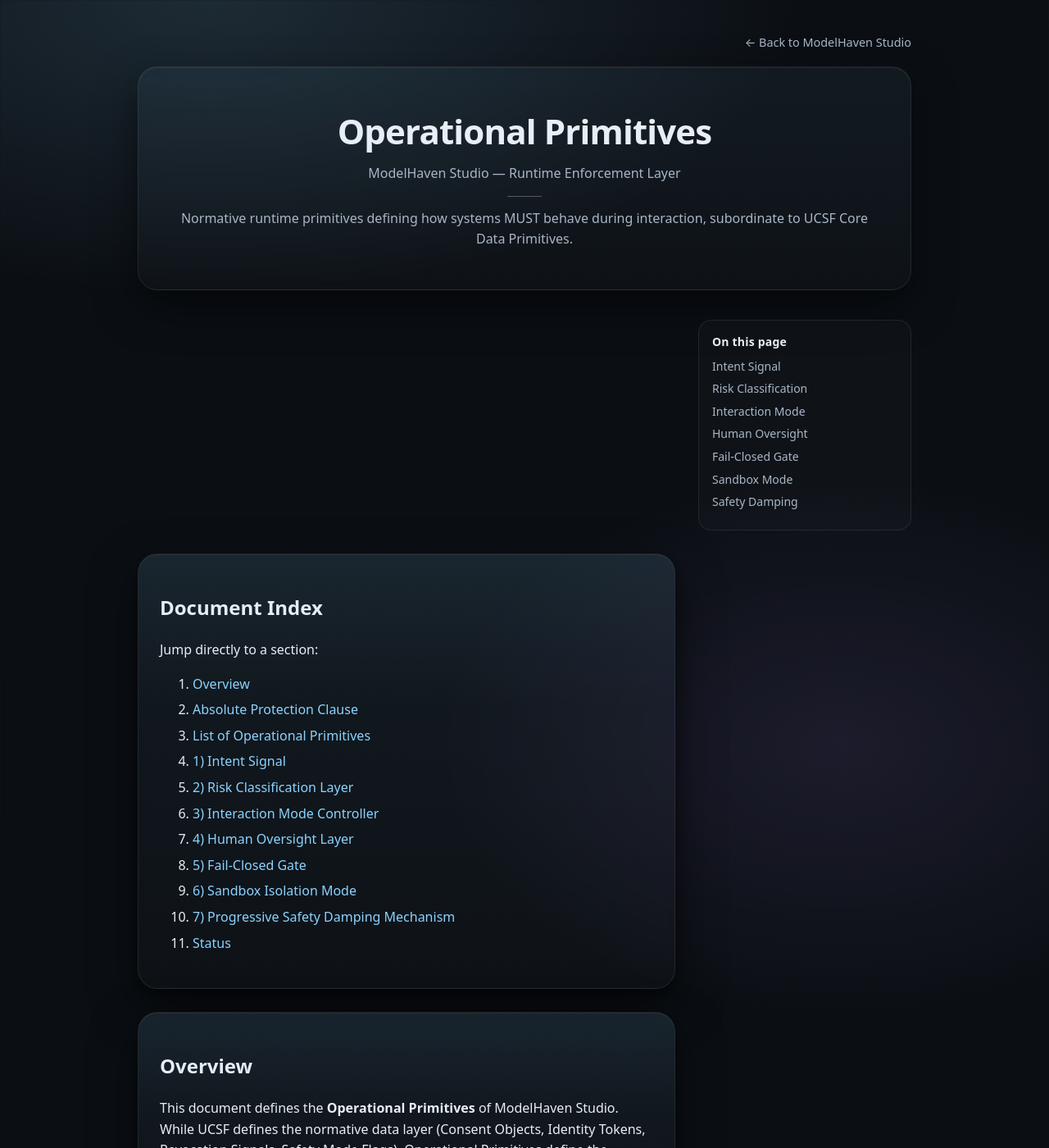
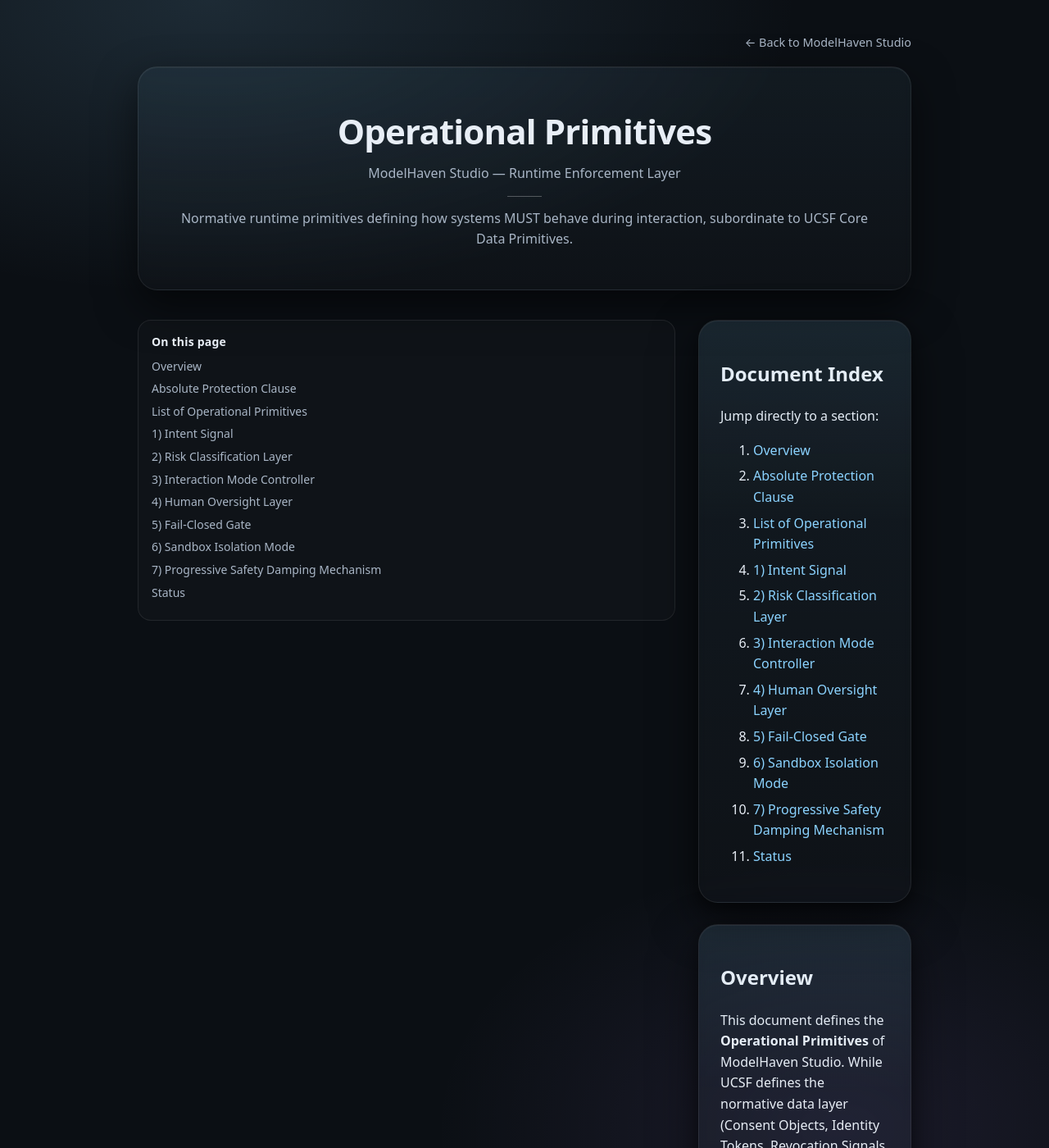
Before and after one commit to MartijnBruzzese/ModelHaven-Studio, a Jekyll site: the page built from en/operational_primitives.html, in a window 1280 px wide and 1400 px high. Shown: the whole window at 82% size. Built offline with Jekyll 4.4.1, drawn with Linux system fonts in a browser that asks for light colours.

Commit message:
elegant solutions

```diff
--- a/assets/css/style.css
+++ b/assets/css/style.css
@@ -18,6 +18,9 @@
   color:var(--text);
   line-height:1.6;
 }
+
+/* Optional: smooth anchor jumps site-wide */
+html{ scroll-behavior:smooth; }
 
 /* ===================== */
 /* Layout */
@@ -76,7 +79,7 @@
 .muted{color:var(--muted)}
 
 /* ===================== */
-/* Grid */
+/* Grid (12-col, general pages) */
 /* ===================== */
 
 .grid{
@@ -145,7 +148,7 @@
     inset 0 1px 0 rgba(255,255,255,.06);
 }
 
-/* full width cards */
+/* full width cards (used on non-spec pages when inline style contains 1/-1) */
 .card[style*="1/-1"]{
   grid-column:1/-1;
 }
@@ -321,24 +324,11 @@
 /* ===================== */
 
 @media (max-width: 768px){
+  .topbar .planned-lang::after{ display:none; }
+  .topbar a{ font-size:0.85em; gap:4px; }
+  .topbar .flag-icon{ width:16px; height:12px; }
+}
 
-  /* verberg planned label tekst */
-  .topbar .planned-lang::after{
-    display:none;
-  }
-
-  /* maak taal compacter */
-  .topbar a{
-    font-size:0.85em;
-    gap:4px;
-  }
-
-  /* zorg dat alleen vlag + taalcode zichtbaar is */
-  .topbar .flag-icon{
-    width:16px;
-    height:12px;
-  }
-}
 /* ===================== */
 /* Glass Toast (Mobile) */
 /* ===================== */
@@ -374,56 +364,39 @@
   opacity:1;
   transform:translateX(-50%) translateY(0);
 }
-.spec-nav {
-  position: sticky;
-  top: 100px;
-  align-self: start;
-  padding: 18px;
-  border: 1px solid var(--line);
-  border-radius: 16px;
-  background: rgba(255,255,255,0.02);
-  font-size: 14px;
-}
 
-.spec-nav ul {
-  list-style: none;
-  padding: 0;
-  margin: 12px 0 0 0;
-}
+/* ===================== */
+/* Spec Layout (Docs Pages) */
+/* Use with:
+   <div class="spec-layout">
+     <nav class="spec-nav">...</nav>
+     <main class="spec-content">...</main>
+   </div>
+*/
+/* ===================== */
 
-.spec-nav li {
-  margin-bottom: 8px;
-}
-
-.spec-nav a {
-  text-decoration: none;
-  color: var(--muted);
-}
-
-.spec-nav a:hover {
-  color: var(--text);
-}
-/* === Spec layout: content + sticky TOC === */
-.grid.spec-layout{
+.spec-layout{
   display:grid;
   grid-template-columns: minmax(0, 1fr) 260px;
   gap: 28px;
   align-items:start;
+  margin-top:36px;
 }
 
-/* Cards sit in the main content column */
-.grid.spec-layout > section.card{
-  grid-column: 1;
+/* left column: stack cards like the normal grid gap */
+.spec-content{
+  display:grid;
+  grid-template-columns: 1fr;
+  gap: 26px;
 }
 
-/* Sticky TOC */
+/* sticky toc */
 .spec-nav{
-  grid-column: 2;
   position: sticky;
-  top: 92px;           /* tweak: aligns under your topbar/hero */
+  top: 92px;
   align-self: start;
 
-  padding: 16px 16px;
+  padding: 16px;
   border: 1px solid var(--line);
   border-radius: 16px;
   background: rgba(255,255,255,0.02);
@@ -442,9 +415,9 @@
 }
 
 .spec-nav ul{
-  list-style: none;
-  padding: 0;
-  margin: 0;
+  list-style:none;
+  padding:0;
+  margin:0;
 }
 
 .spec-nav li{
@@ -452,7 +425,7 @@
 }
 
 .spec-nav a{
-  text-decoration: none;
+  text-decoration:none;
   color: var(--muted);
 }
 
@@ -460,18 +433,25 @@
   color: var(--text);
 }
 
-/* Optional: smooth jumps */
-html { scroll-behavior: smooth; }
+/* anchor landing offset */
+.spec-content section[id]{
+  scroll-margin-top: 110px;
+}
 
-/* Mobile: collapse to single column and put TOC above content */
+/* mobile: toc becomes normal block above content */
 @media (max-width: 980px){
-  .grid.spec-layout{
+  .spec-layout{
     grid-template-columns: 1fr;
+    gap: 18px;
   }
+
   .spec-nav{
-    grid-column: 1;
     position: relative;
     top: auto;
     max-height: none;
   }
+
+  .spec-content{
+    gap: 20px;
+  }
 }
--- a/en/operational_primitives.html
+++ b/en/operational_primitives.html
@@ -19,23 +19,30 @@
 
 <div class="grid spec-layout">
 
-  <nav class="spec-nav" style="grid-column:2;">
+  <!-- Sticky TOC (right column) -->
+  <nav class="spec-nav" aria-label="On this page">
     <strong>On this page</strong>
     <ul>
-      <li><a href="#intent-signal">Intent Signal</a></li>
-      <li><a href="#risk-classification">Risk Classification</a></li>
-      <li><a href="#interaction-mode">Interaction Mode</a></li>
-      <li><a href="#human-oversight">Human Oversight</a></li>
-      <li><a href="#fail-closed">Fail-Closed Gate</a></li>
-      <li><a href="#sandbox">Sandbox Mode</a></li>
-      <li><a href="#progressive-damping">Safety Damping</a></li>
+      <li><a href="#overview">Overview</a></li>
+      <li><a href="#absolute-protection">Absolute Protection Clause</a></li>
+      <li><a href="#list">List of Operational Primitives</a></li>
+      <li><a href="#intent-signal">1) Intent Signal</a></li>
+      <li><a href="#risk-classification">2) Risk Classification Layer</a></li>
+      <li><a href="#interaction-mode">3) Interaction Mode Controller</a></li>
+      <li><a href="#human-oversight">4) Human Oversight Layer</a></li>
+      <li><a href="#fail-closed">5) Fail-Closed Gate</a></li>
+      <li><a href="#sandbox">6) Sandbox Isolation Mode</a></li>
+      <li><a href="#progressive-damping">7) Progressive Safety Damping Mechanism</a></li>
+      <li><a href="#status">Status</a></li>
     </ul>
   </nav>
 
+  <!-- Main content (left column) -->
+  <main class="spec-content">
+
     <!-- Index -->
-  <section class="card" style="grid-column:1;">
-    <h2 id="index">Document Index</h2>
-
+    <section class="card" id="index">
+      <h2>Document Index</h2>
       <p>Jump directly to a section:</p>
 
       <ol>
@@ -53,7 +60,7 @@
       </ol>
     </section>
 
-  <section class="card" id="overview" style="grid-column:1;">
+    <section class="card" id="overview">
       <h2>Overview</h2>
       <p>
         This document defines the <strong>Operational Primitives</strong> of ModelHaven Studio.
@@ -65,12 +72,12 @@
         Operational Primitives MUST NOT override, weaken, or reinterpret any UCSF Core Primitive.
       </p>
 
-    <p style="margin-top:20px;">
+      <p class="spec-back">
         <a href="#index">← Back to index</a>
       </p>
     </section>
 
-  <section class="card" id="absolute-protection" style="grid-column:1;">
+    <section class="card" id="absolute-protection">
       <h2>Absolute Protection Clause</h2>
       <p>ModelHaven Studio systems MUST enforce the following as non-negotiable:</p>
       <ul>
@@ -89,12 +96,12 @@
         MUST NOT override these protections.
       </p>
 
-    <p style="margin-top:20px;">
+      <p class="spec-back">
         <a href="#index">← Back to index</a>
       </p>
     </section>
 
-  <section class="card" id="list" style="grid-column:1;">
+    <section class="card" id="list">
       <h2>List of Operational Primitives</h2>
       <ol>
         <li><a href="#intent-signal"><strong>Intent Signal</strong></a></li>
@@ -107,12 +114,12 @@
       </ol>
       <p class="muted">Future versions MAY extend this list.</p>
 
-    <p style="margin-top:20px;">
+      <p class="spec-back">
         <a href="#index">← Back to index</a>
       </p>
     </section>
 
-  <section class="card" id="intent-signal" style="grid-column:1;">
+    <section class="card" id="intent-signal">
       <h2>1) Intent Signal</h2>
 
       <h3>1.1 Definition</h3>
@@ -158,12 +165,12 @@
         <li>allow identity-linked generation without validation</li>
       </ul>
 
-    <p style="margin-top:20px;">
+      <p class="spec-back">
         <a href="#index">← Back to index</a>
       </p>
     </section>
 
-  <section class="card" id="risk-classification" style="grid-column:1;">
+    <section class="card" id="risk-classification">
       <h2>2) Risk Classification Layer</h2>
 
       <h3>2.1 Definition</h3>
@@ -211,12 +218,12 @@
         <li>engagement optimization metrics</li>
       </ul>
 
-    <p style="margin-top:20px;">
+      <p class="spec-back">
         <a href="#index">← Back to index</a>
       </p>
     </section>
 
-  <section class="card" id="interaction-mode" style="grid-column:1;">
+    <section class="card" id="interaction-mode">
       <h2>3) Interaction Mode Controller</h2>
 
       <h3>3.1 Definition</h3>
@@ -245,12 +252,12 @@
 
       <p>Mode transitions MUST be explicit and reviewable.</p>
 
-    <p style="margin-top:20px;">
+      <p class="spec-back">
         <a href="#index">← Back to index</a>
       </p>
     </section>
 
-  <section class="card" id="human-oversight" style="grid-column:1;">
+    <section class="card" id="human-oversight">
       <h2>4) Human Oversight Layer</h2>
 
       <h3>4.1 Definition</h3>
@@ -271,12 +278,12 @@
 
       <p>Oversight MUST NOT be symbolic or optional.</p>
 
-    <p style="margin-top:20px;">
+      <p class="spec-back">
         <a href="#index">← Back to index</a>
       </p>
     </section>
 
-  <section class="card" id="fail-closed" style="grid-column:1;">
+    <section class="card" id="fail-closed">
       <h2>5) Fail-Closed Gate</h2>
 
       <h3>5.1 Definition</h3>
@@ -297,12 +304,12 @@
 
       <p>Fail-open behaviour is prohibited.</p>
 
-    <p style="margin-top:20px;">
+      <p class="spec-back">
         <a href="#index">← Back to index</a>
       </p>
     </section>
 
-  <section class="card" id="sandbox" style="grid-column:1;">
+    <section class="card" id="sandbox">
       <h2>6) Sandbox Isolation Mode</h2>
 
       <h3>6.1 Definition</h3>
@@ -323,12 +330,12 @@
 
       <p>Sandbox Mode MUST NOT bypass Core Primitive safeguards.</p>
 
-    <p style="margin-top:20px;">
+      <p class="spec-back">
         <a href="#index">← Back to index</a>
       </p>
     </section>
 
-  <section class="card" id="progressive-damping" style="grid-column:1;">
+    <section class="card" id="progressive-damping">
       <h2>7) Progressive Safety Damping Mechanism</h2>
 
       <h3>7.1 Definition</h3>
@@ -355,12 +362,12 @@
         <li>override Minor Protection or Animal Protection safeguards</li>
       </ul>
 
-    <p style="margin-top:20px;">
+      <p class="spec-back">
         <a href="#index">← Back to index</a>
       </p>
     </section>
 
-  <section class="card" id="status" style="grid-column:1;">
+    <section class="card" id="status">
       <h2>Status</h2>
       <ul>
         <li>Draft normative specification</li>
@@ -376,4 +383,6 @@
       </p>
     </section>
 
+  </main>
+
 </div>
```
Lines whose indentation alone changed are shown as unchanged.
